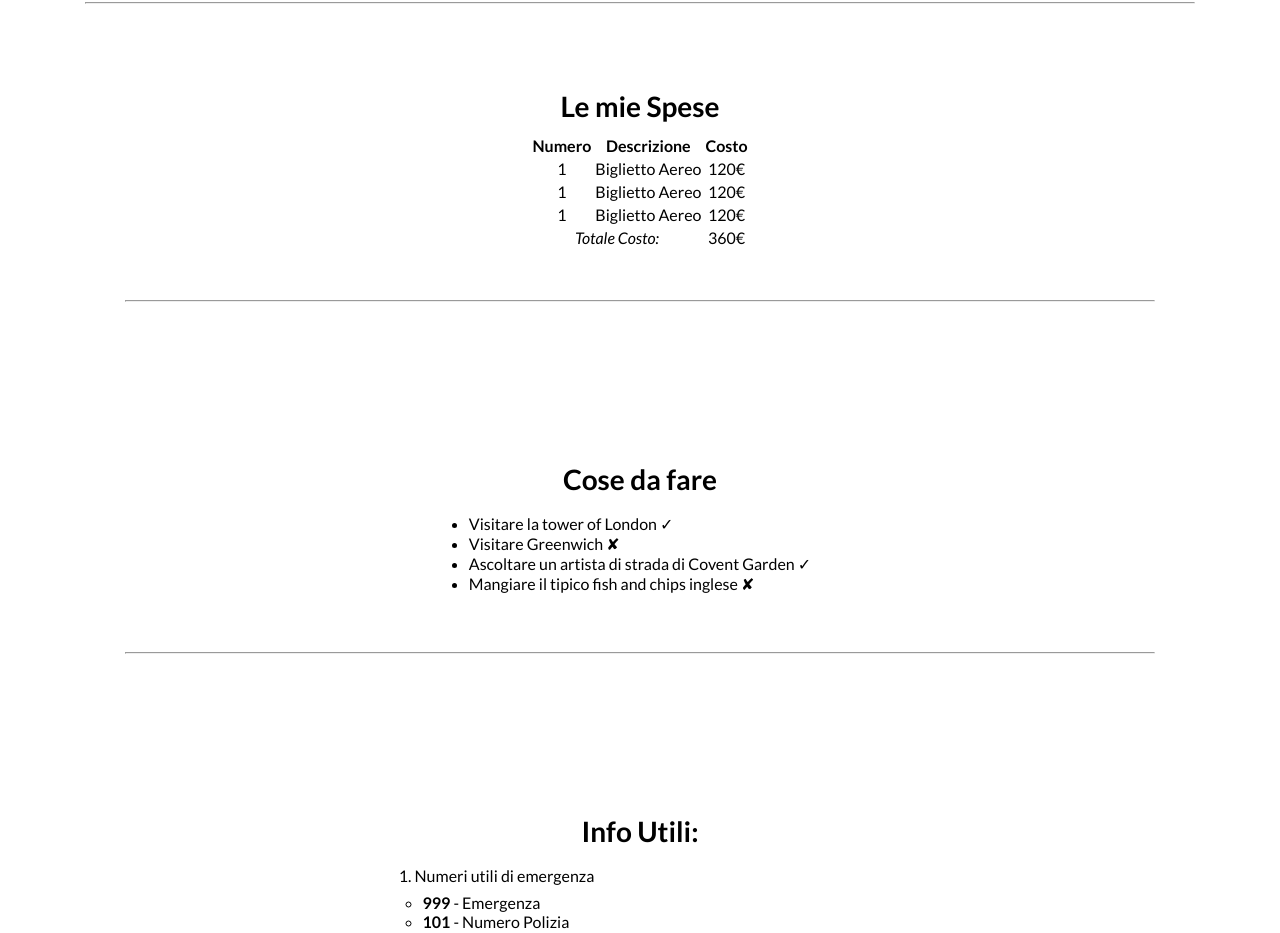
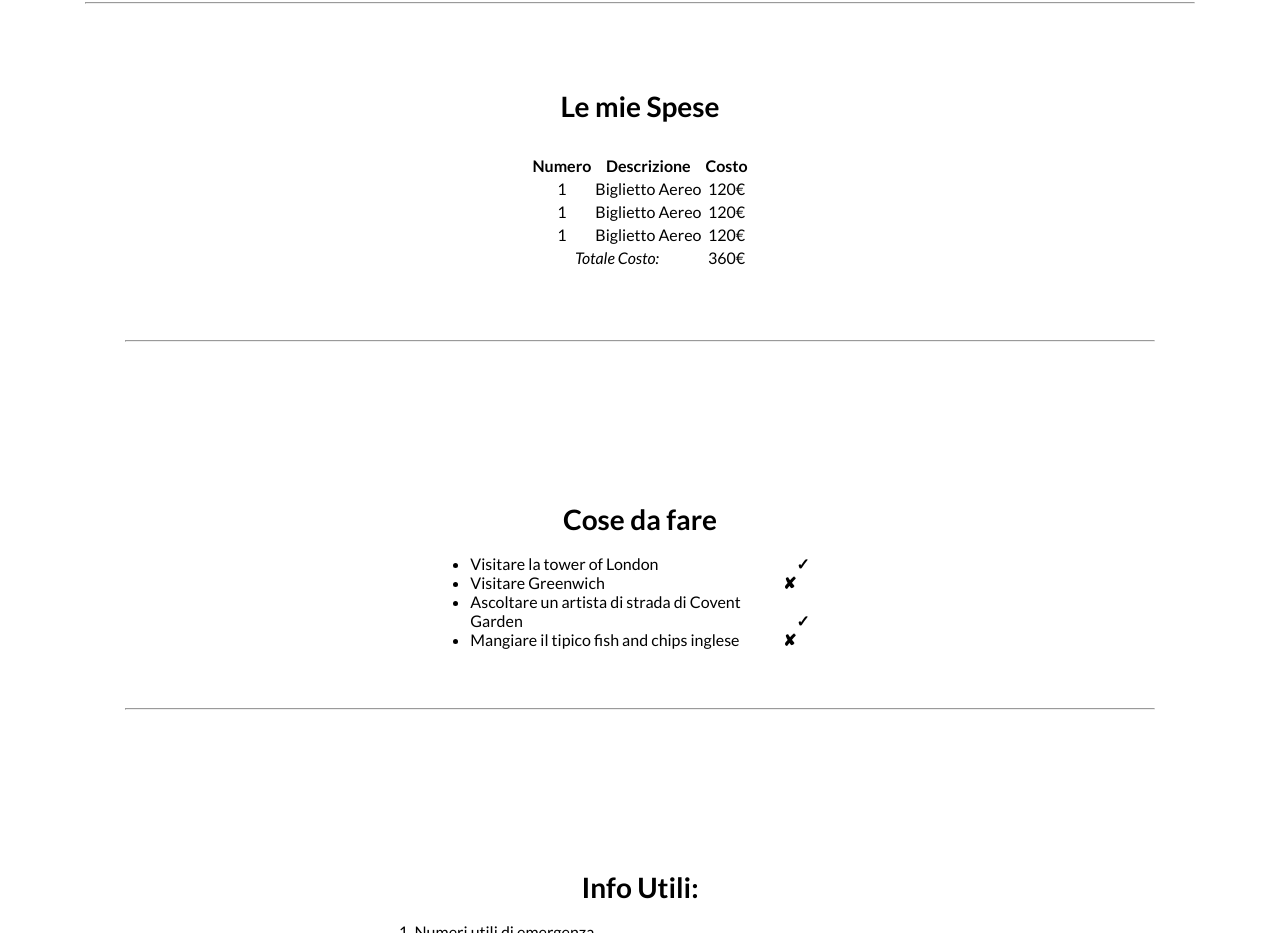
Before and after one commit to mbaisotti99/html-london-trip, a plain HTML site: page index.html in a window 1280 px wide. Shown: the part 800-1733 px from the top of the page. Drawn offline with Linux system fonts and the light colour scheme.

Commit message:
refactoring: dettagli

```diff
--- a/index.html
+++ b/index.html
@@ -71,10 +71,10 @@
         <section>
             <h3>Cose da fare</h3>
             <ul>
-                <li>Visitare la tower of London &#10003;</li>
-                <li>Visitare Greenwich &#x2718;</li>
-                <li>Ascoltare un artista di strada di Covent Garden &#10003;</li>
-                <li>Mangiare il tipico fish and chips inglese &#x2718;</li>
+                <li>Visitare la tower of London <h4>&#10003;</h4> </li>
+                <li>Visitare Greenwich <h4>&#x2718;</h4></li>
+                <li>Ascoltare un artista di strada di Covent Garden<h4>&#10003;</h4></li>
+                <li>Mangiare il tipico fish and chips inglese<h4>&#x2718;</h4> </li>
             </ul>
             <hr>
         </section>
--- a/style.css
+++ b/style.css
@@ -29,6 +29,7 @@ ul, ol{
 section table{
     margin-left: auto;
     margin-right: auto;
+    padding: 20px;
 }
 footer{
     text-align: center;
@@ -45,3 +46,6 @@ h3{
     font-size: 40px;
     font-family: "Lato";
 }
+h4{
+    float:right;
+}
```
